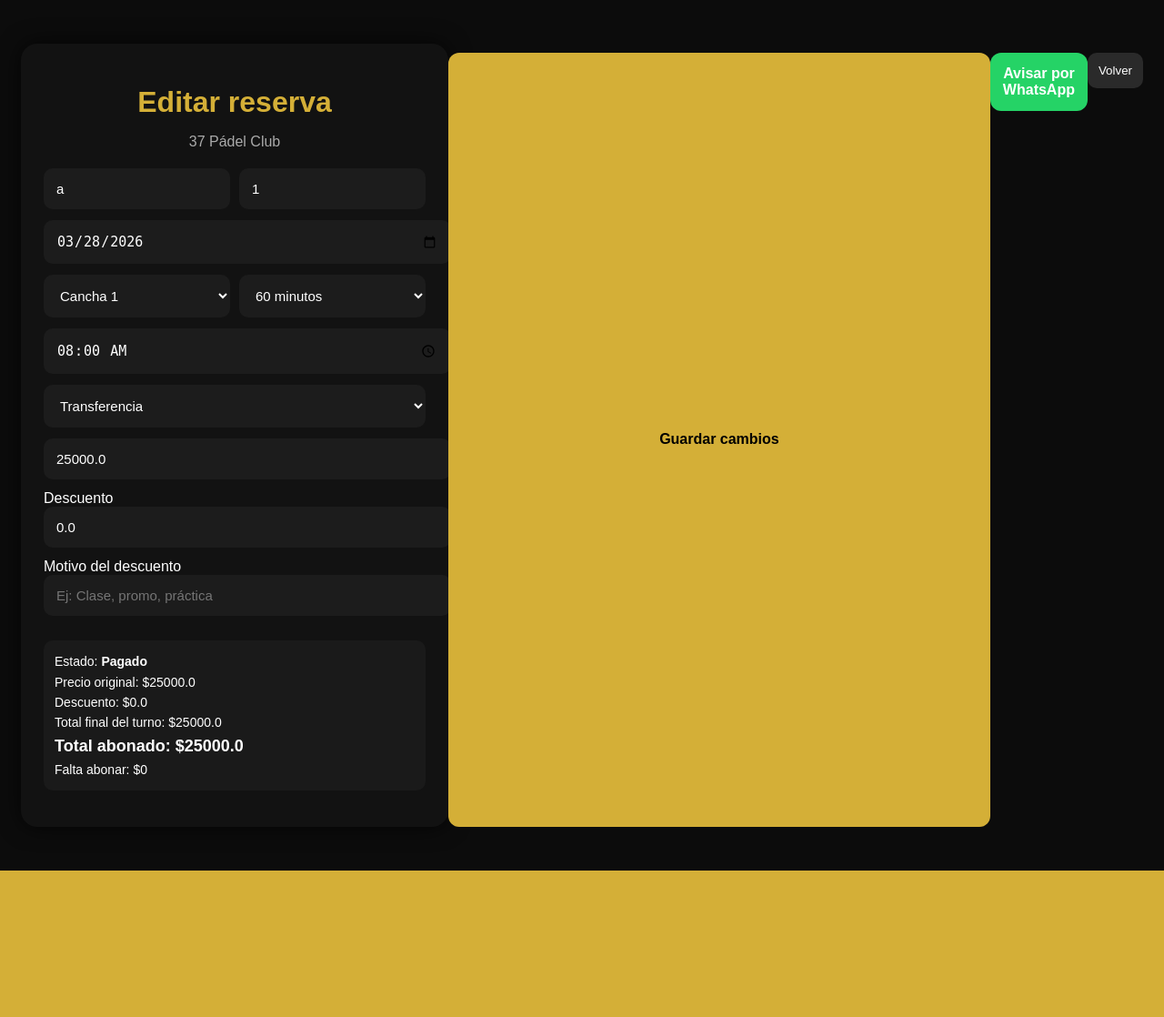
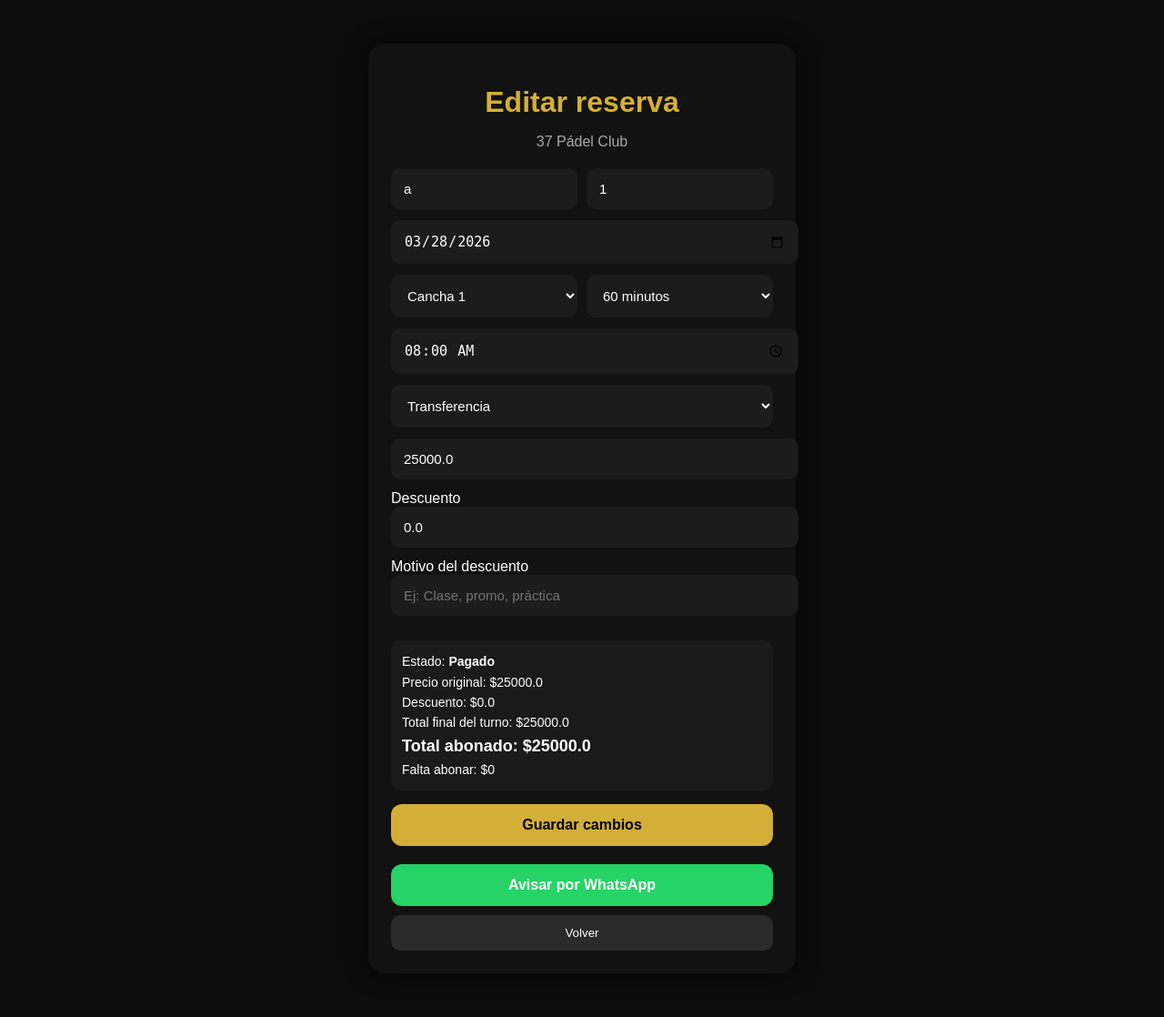
Before and after one commit to sebatroilo80-cpu/padel-app, a Flask app: page /editar/4 in a window 1280 px wide. Shown: the whole page at 91% size. Before the commit the page ends 957 px from the top, so only its background shows below. Run offline with Flask 3, Linux system fonts and the light colour scheme; the visitor is signed in with stand-in values (Sample User, id 1); data comes from the database, SQL or seed files in the repository.

Commit message:
corrige editar y layout

```diff
--- a/templates/editar.html
+++ b/templates/editar.html
@@ -94,11 +94,10 @@
         <div>Falta abonar: ${{ falta }}</div>
     {% endif %}
 </div>
-</div>
 
 
         <!-- BOTONES -->
-        <button class="btn-main">Guardar cambios</button>
+        <button type="submit" class="btn-app btn-guardar">Guardar cambios</button>
 
         {% if reserva[8] == "Transferencia" and reserva[9] == "Pendiente reserva" %}
             <a href="/confirmar_transferencia/{{ reserva[0] }}">
```
